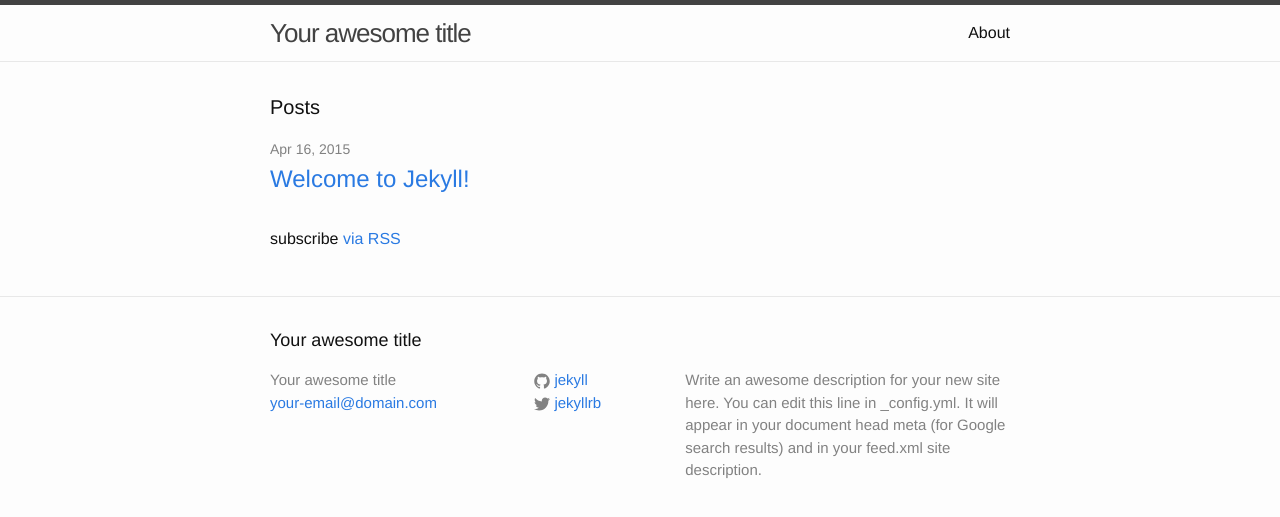
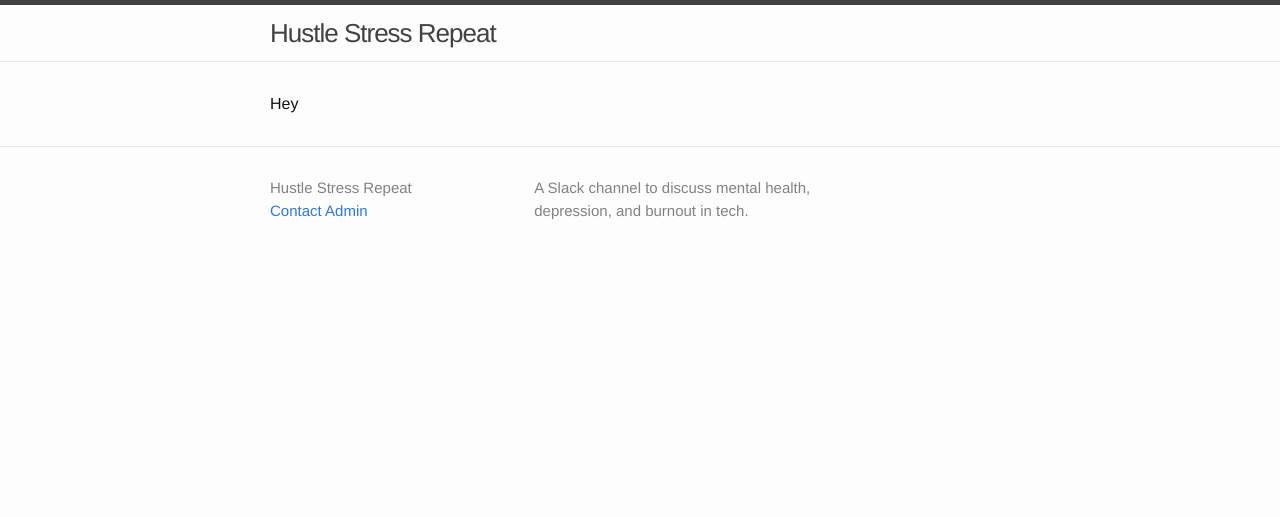
Before and after one commit to hustle-stress-repeat/hustle-stress-repeat.github.io, a Jekyll site: the page built from index.html, in a window 1280 px wide. Shown: the top 517 px of the page. Built offline with Jekyll 4.4.1, drawn with Linux system fonts in a browser that asks for light colours.

Commit message:
Remove extra info

```diff
--- a/_config.yml
+++ b/_config.yml
@@ -1,14 +1,10 @@
 # Site settings
-title: Your awesome title
-email: your-email@domain.com
+title: Hustle Stress Repeat
+email: will@dubsoft.net
 description: > # this means to ignore newlines until "baseurl:"
-  Write an awesome description for your new site here. You can edit this
-  line in _config.yml. It will appear in your document head meta (for
-  Google search results) and in your feed.xml site description.
+  A Slack channel to discuss mental health, depression, and burnout in tech.
 baseurl: "" # the subpath of your site, e.g. /blog/
-url: "http://yourdomain.com" # the base hostname & protocol for your site
-twitter_username: jekyllrb
-github_username:  jekyll
+url: "http://www.hustlestressrepeat.com" # the base hostname & protocol for your site
 
 # Build settings
 markdown: kramdown
--- a/_includes/footer.html
+++ b/_includes/footer.html
@@ -1,55 +1,15 @@
 <footer class="site-footer">
-
   <div class="wrapper">
-
-    <h2 class="footer-heading">{{ site.title }}</h2>
-
     <div class="footer-col-wrapper">
       <div class="footer-col  footer-col-1">
         <ul class="contact-list">
           <li>{{ site.title }}</li>
-          <li><a href="mailto:{{ site.email }}">{{ site.email }}</a></li>
+          <li><a href="mailto:{{ site.email }}?subject={{ site.title }}">Contact Admin</a></li>
         </ul>
       </div>
-
-      <div class="footer-col  footer-col-2">
-        <ul class="social-media-list">
-          {% if site.github_username %}
-          <li>
-            <a href="https://github.com/{{ site.github_username }}">
-              <span class="icon  icon--github">
-                <svg viewBox="0 0 16 16">
-                  <path fill="#828282" d="M7.999,0.431c-4.285,0-7.76,3.474-7.76,7.761 c0,3.428,2.223,6.337,5.307,7.363c0.388,0.071,0.53-0.168,0.53-0.374c0-0.184-0.007-0.672-0.01-1.32 c-2.159,0.469-2.614-1.04-2.614-1.04c-0.353-0.896-0.862-1.135-0.862-1.135c-0.705-0.481,0.053-0.472,0.053-0.472 c0.779,0.055,1.189,0.8,1.189,0.8c0.692,1.186,1.816,0.843,2.258,0.645c0.071-0.502,0.271-0.843,0.493-1.037 C4.86,11.425,3.049,10.76,3.049,7.786c0-0.847,0.302-1.54,0.799-2.082C3.768,5.507,3.501,4.718,3.924,3.65 c0,0,0.652-0.209,2.134,0.796C6.677,4.273,7.34,4.187,8,4.184c0.659,0.003,1.323,0.089,1.943,0.261 c1.482-1.004,2.132-0.796,2.132-0.796c0.423,1.068,0.157,1.857,0.077,2.054c0.497,0.542,0.798,1.235,0.798,2.082 c0,2.981-1.814,3.637-3.543,3.829c0.279,0.24,0.527,0.713,0.527,1.437c0,1.037-0.01,1.874-0.01,2.129 c0,0.208,0.14,0.449,0.534,0.373c3.081-1.028,5.302-3.935,5.302-7.362C15.76,3.906,12.285,0.431,7.999,0.431z"/>
-                </svg>
-              </span>
-
-              <span class="username">{{ site.github_username }}</span>
-            </a>
-          </li>
-          {% endif %}
-
-          {% if site.twitter_username %}
-          <li>
-            <a href="https://twitter.com/{{ site.twitter_username }}">
-              <span class="icon  icon--twitter">
-                <svg viewBox="0 0 16 16">
-                  <path fill="#828282" d="M15.969,3.058c-0.586,0.26-1.217,0.436-1.878,0.515c0.675-0.405,1.194-1.045,1.438-1.809
-                  c-0.632,0.375-1.332,0.647-2.076,0.793c-0.596-0.636-1.446-1.033-2.387-1.033c-1.806,0-3.27,1.464-3.27,3.27 c0,0.256,0.029,0.506,0.085,0.745C5.163,5.404,2.753,4.102,1.14,2.124C0.859,2.607,0.698,3.168,0.698,3.767 c0,1.134,0.577,2.135,1.455,2.722C1.616,6.472,1.112,6.325,0.671,6.08c0,0.014,0,0.027,0,0.041c0,1.584,1.127,2.906,2.623,3.206 C3.02,9.402,2.731,9.442,2.433,9.442c-0.211,0-0.416-0.021-0.615-0.059c0.416,1.299,1.624,2.245,3.055,2.271 c-1.119,0.877-2.529,1.4-4.061,1.4c-0.264,0-0.524-0.015-0.78-0.046c1.447,0.928,3.166,1.469,5.013,1.469 c6.015,0,9.304-4.983,9.304-9.304c0-0.142-0.003-0.283-0.009-0.423C14.976,4.29,15.531,3.714,15.969,3.058z"/>
-                </svg>
-              </span>
-
-              <span class="username">{{ site.twitter_username }}</span>
-            </a>
-          </li>
-          {% endif %}
-        </ul>
-      </div>
-
       <div class="footer-col  footer-col-3">
         <p class="text">{{ site.description }}</p>
       </div>
     </div>
-
   </div>
-
 </footer>
--- a/index.html
+++ b/index.html
@@ -2,22 +2,4 @@
 layout: default
 ---
 
-<div class="home">
-
-  <h1 class="page-heading">Posts</h1>
-
-  <ul class="post-list">
-    {% for post in site.posts %}
-      <li>
-        <span class="post-meta">{{ post.date | date: "%b %-d, %Y" }}</span>
-
-        <h2>
-          <a class="post-link" href="{{ post.url | prepend: site.baseurl }}">{{ post.title }}</a>
-        </h2>
-      </li>
-    {% endfor %}
-  </ul>
-
-  <p class="rss-subscribe">subscribe <a href="{{ "/feed.xml" | prepend: site.baseurl }}">via RSS</a></p>
-
-</div>
+Hey
```
Also changed, not shown: about.md (deleted, +0 -11 lines).
